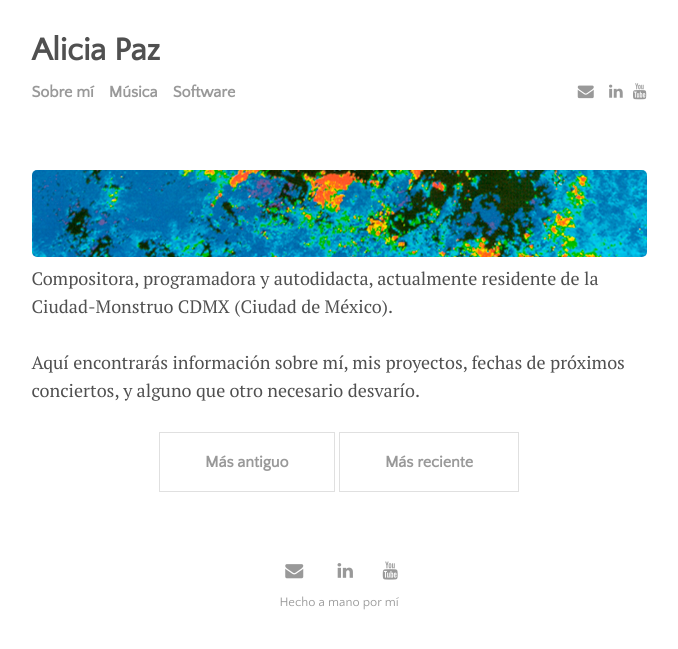
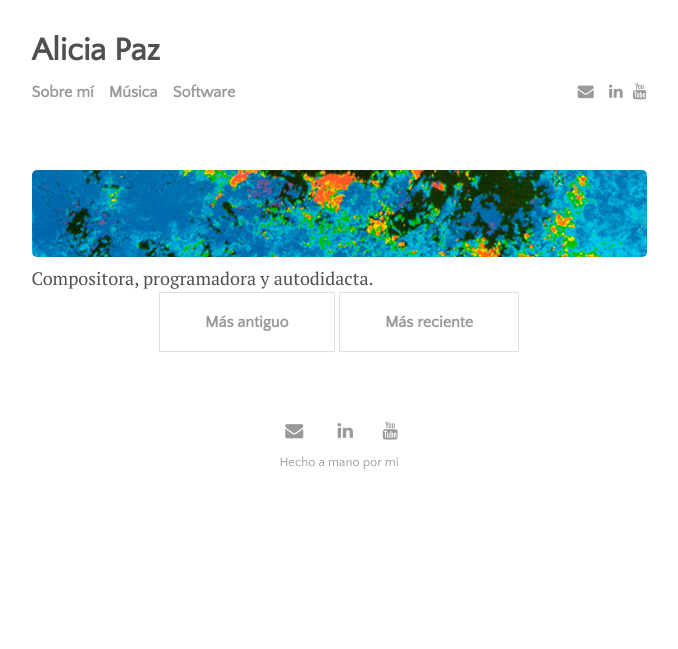
Before and after one commit to aliciapaz/aliciapaz-portfolio, a Jekyll site: the page built from index.html, in a window 1280 px wide. Shown: the top 649 px of the page, without its empty margins (301-979 px from the left). Built offline with Jekyll 4.4.1, drawn with Linux system fonts in a browser that asks for light colours; the list of posts is cut into pages by our own code.

Commit message:
Udpate home

```diff
--- a/index.html
+++ b/index.html
@@ -3,8 +3,4 @@ layout: home
 image: banner.jpg
 ---
 
-Compositora, programadora y autodidacta, actualmente residente de la Ciudad-Monstruo CDMX (Ciudad de México).
-<br><br>
-
-Aquí encontrarás información sobre mí, mis proyectos, fechas de próximos conciertos, y alguno que otro necesario desvarío.
-<br><br>
+Compositora, programadora y autodidacta.
```
